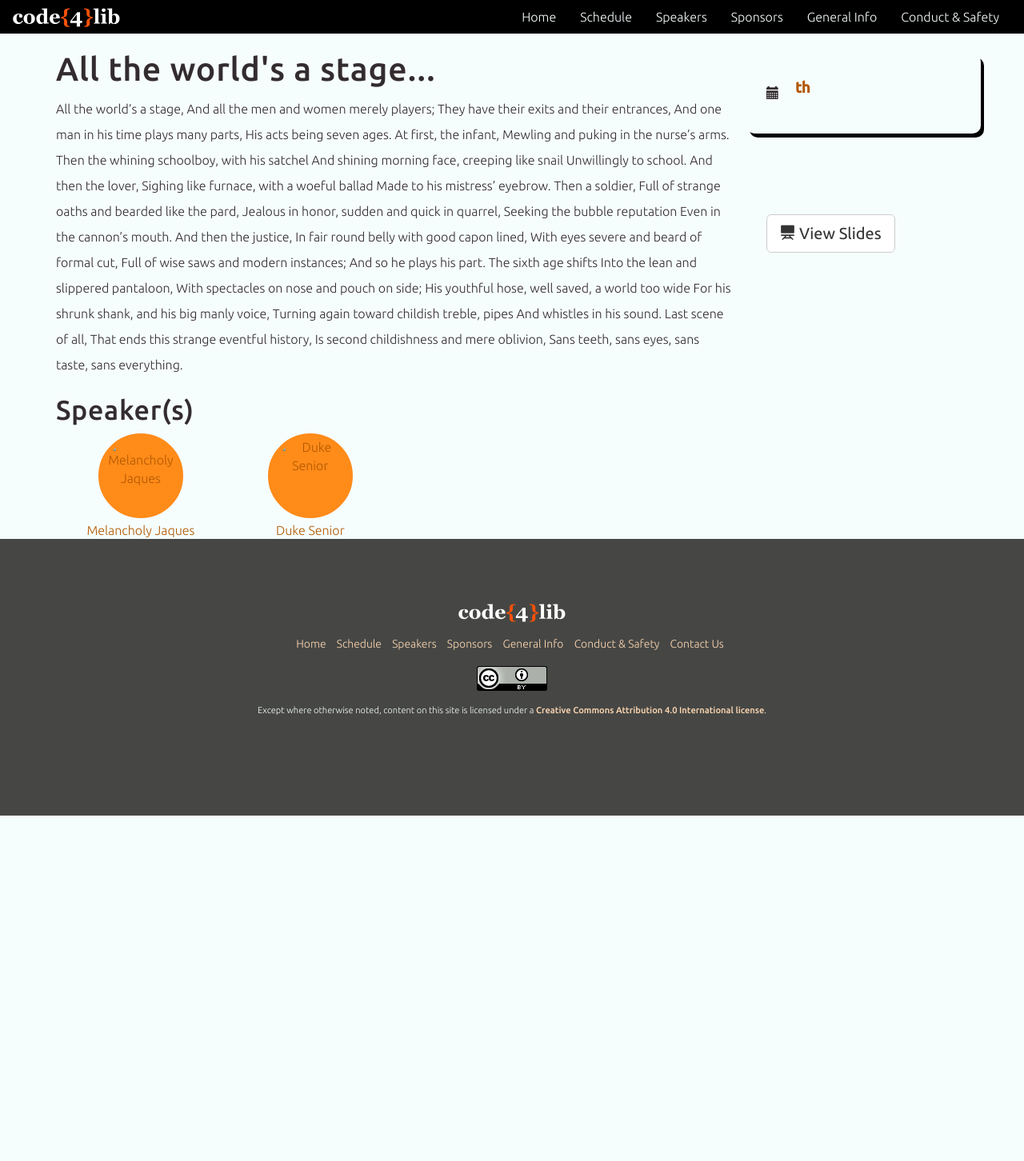
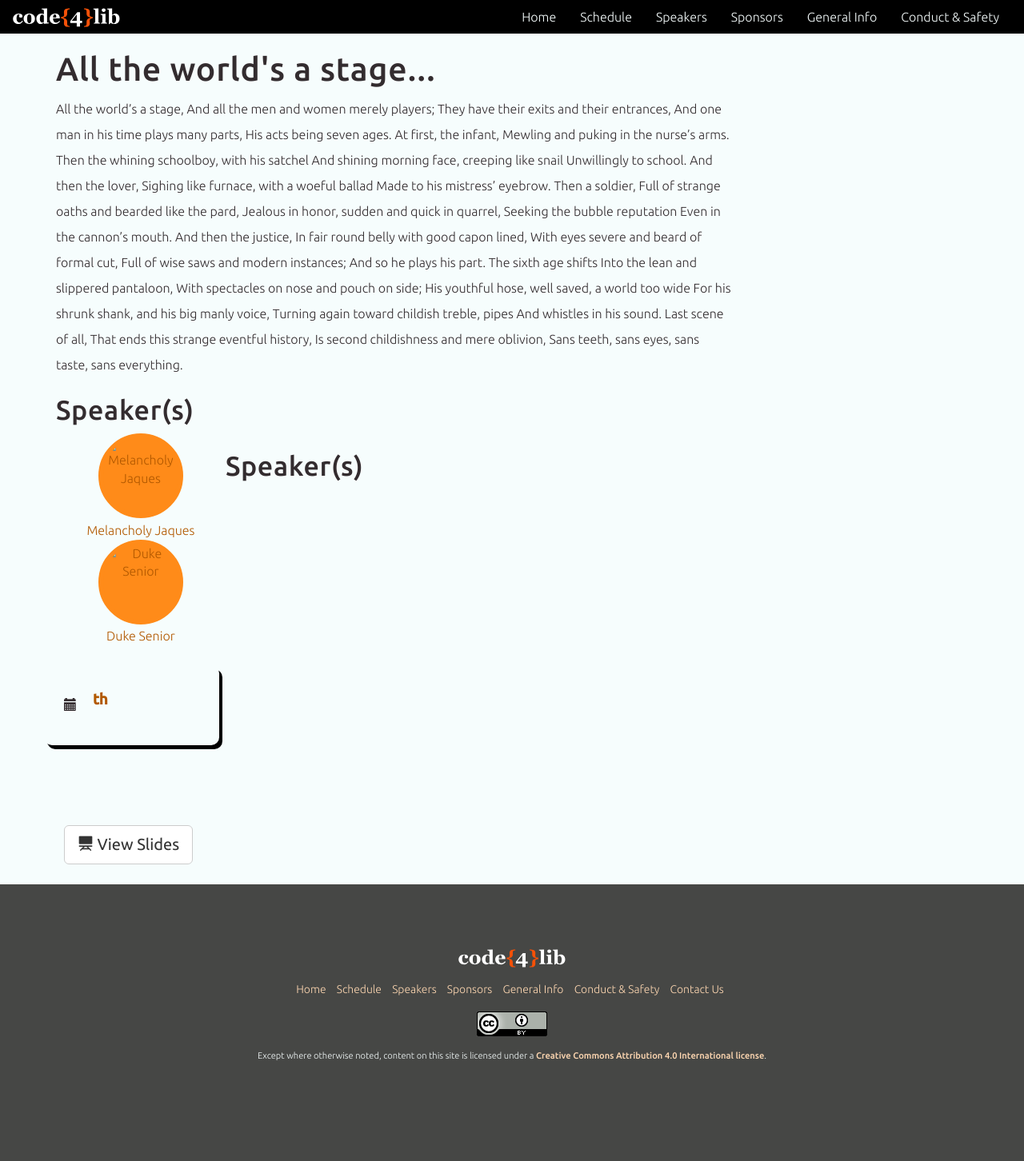
Before and after one commit to code4lib/2019.code4lib.org, a Jekyll site: the page built from _posts/examples/1999-03-06-all-the-world.html, in a window 1280 px wide. Shown: the whole page at 80% size. Built offline with Jekyll 4.4.1, drawn with Linux system fonts in a browser that asks for light colours; some web fonts are replaced; before the commit the page ends 1020 px from its top, so only the background shows below that.

Commit message:
modify speaker logic so it only appears in the speaker data exists

```diff
--- a/_layouts/presentation.html
+++ b/_layouts/presentation.html
@@ -28,13 +28,12 @@
             <iframe width="560" height="315" src="https://www.youtube.com/embed/{{ page.youtube_key }}" frameborder="0" allow="autoplay; encrypted-media" allowfullscreen></iframe>
             {% endif %}
 
-            {% if page.speakers.size > 0 %}
-            <h2>Speaker(s)</h2>
-            <div class="row">
-                <div class="col-xs-12">
-                    {% for speaker_id in page.speakers %}
-                    {% assign speaker = site.data.speakers | where: 'id', speaker_id | first %}
-                    {% if speaker %}
+            {% for speaker_id in page.speakers %}
+                {% assign speaker = site.data.speakers | where: 'id', speaker_id | first %}
+                {% if speaker %}
+                <h2>Speaker(s)</h2>
+                    <div class="row">
+                        <div class="col-xs-12">
                     <div class="col-sm-3 text-center">
                         <a href="/speakers/#{{ speaker.id }}">
                             <img class="clip-circle-speaker" src="{{ speaker.image_src }}" alt="{{ speaker.name }}">
@@ -42,10 +41,9 @@
                         </a>
                     </div>
                     {% endif %}
-                    {% endfor %}
+            {% endfor %}
                 </div>
             </div>
-            {% endif %}
 
             {% if page.type == 'workshop' %}
             <h2>Location</h2>
```
